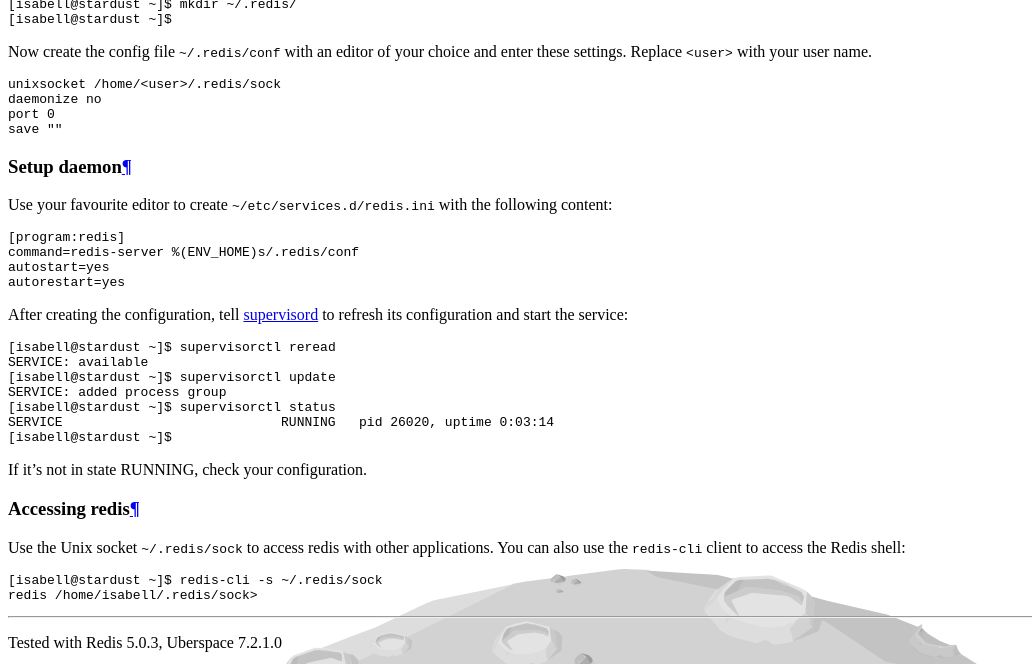
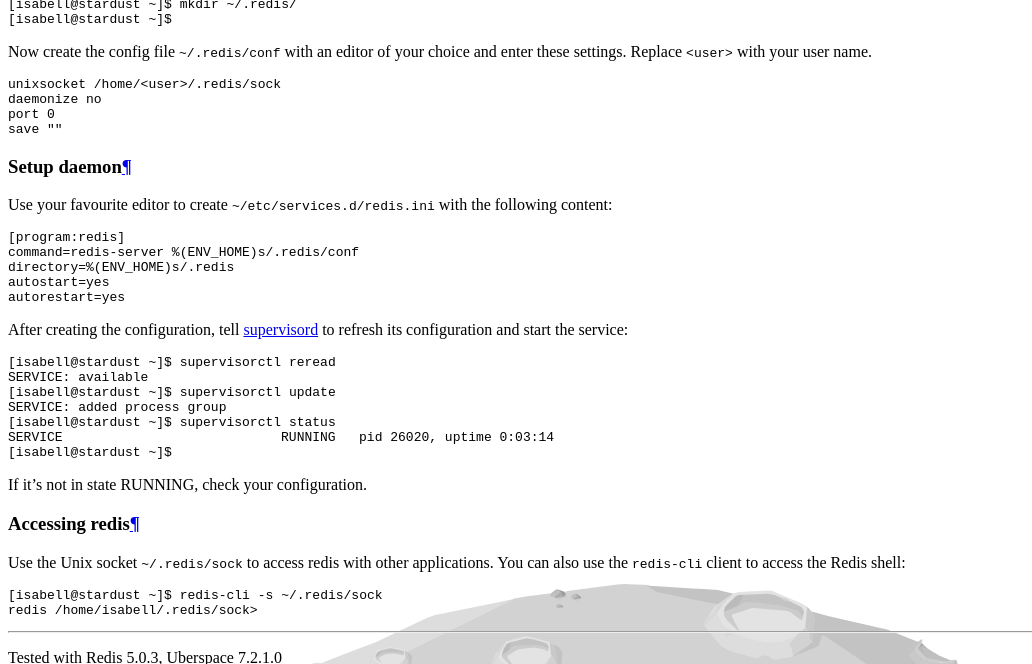
Before and after one commit to Uberspace/lab, a Sphinx documentation site: the page built from source/guide_redis.rst, in a window 1280 px wide and 900 px high, scrolled down 4415 px, cut to the strip 0-664 px from the top of the window. Shown: the whole strip, without its empty margins (0-1032 px from the left). Built offline with Sphinx 7.4.7 and the Read the Docs theme 2.0.0, drawn with Linux system fonts in a browser that asks for light colours.

Commit message:
[redis] guard about changes in redis which require a write able runtime directory

```diff
--- a/source/guide_redis.rst
+++ b/source/guide_redis.rst
@@ -58,6 +58,7 @@ Use your favourite editor to create ``~/etc/services.d/redis.ini`` with the foll
 
  [program:redis]
  command=redis-server %(ENV_HOME)s/.redis/conf
+ directory=%(ENV_HOME)s/.redis
  autostart=yes
  autorestart=yes
 
```
